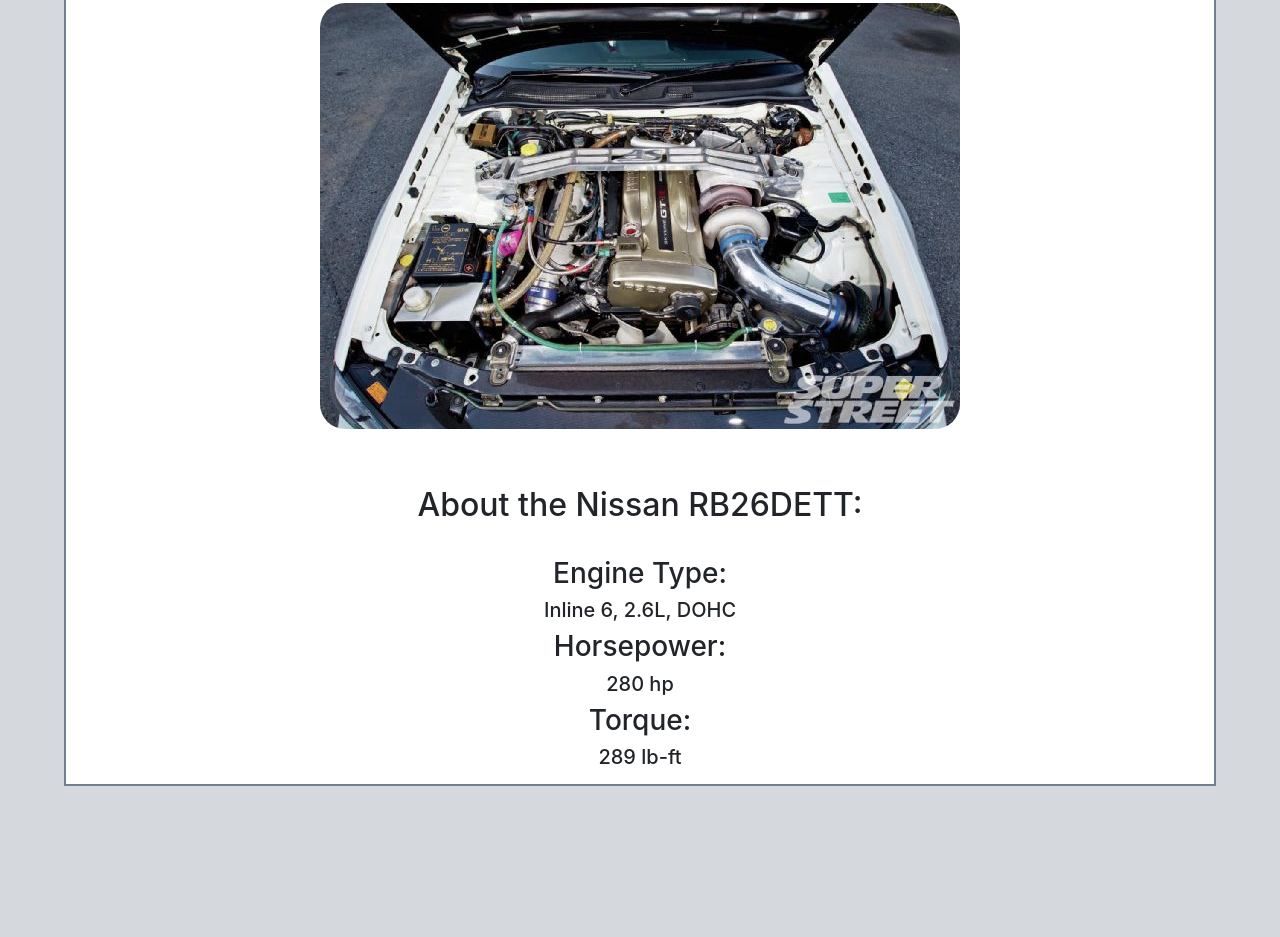
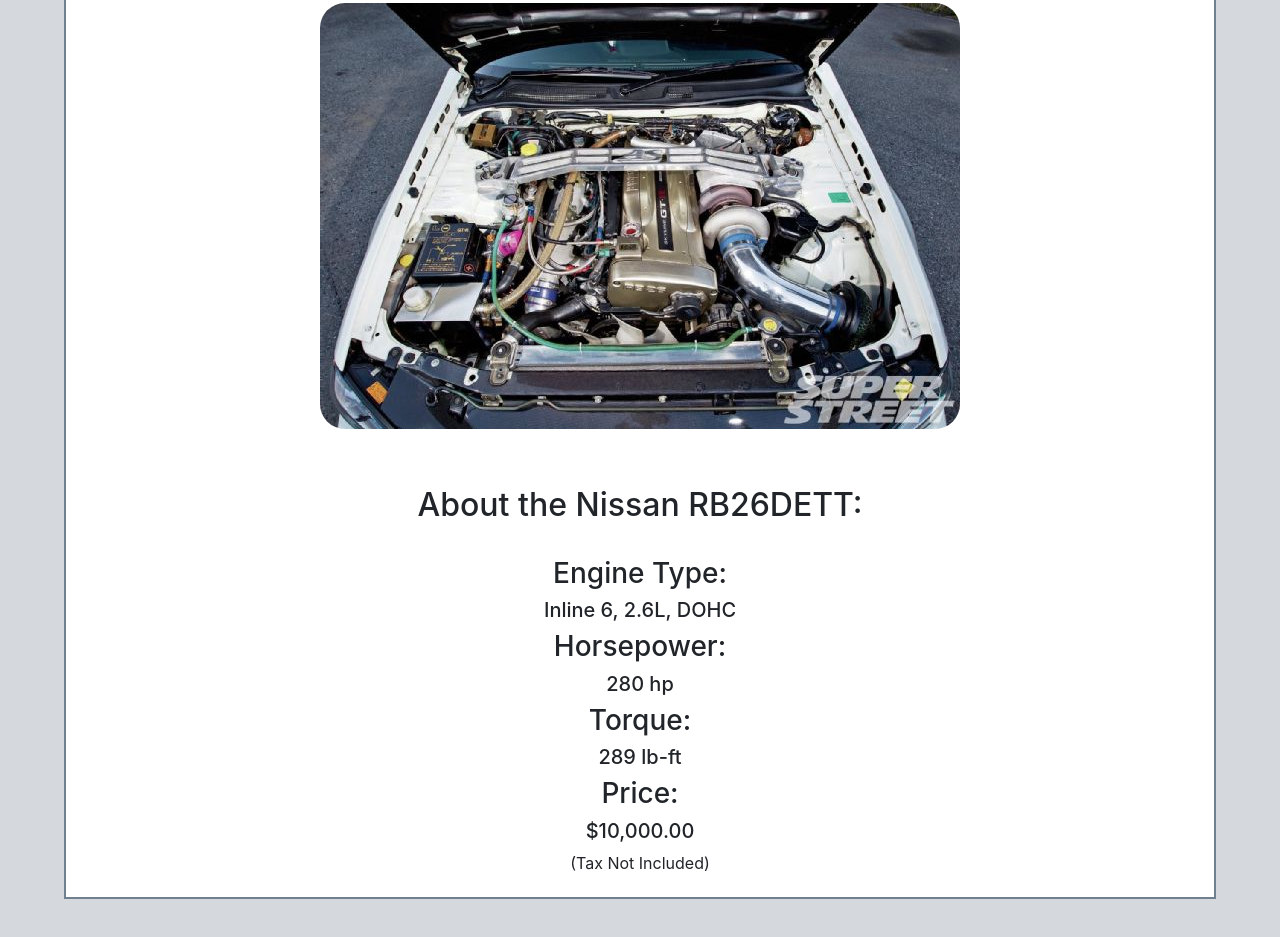
Before and after one commit to zringis/staticstorefront-project, a plain HTML site: page nissan-rb26dett.html in a window 1280 px wide. Shown: the part 241-1178 px from the top of the page. Before the commit the page ends 1091 px from the top, so only its background shows below. Drawn offline with nearby package versions, Linux system fonts and the light colour scheme.

Commit message:
Added Price

```diff
--- a/nissan-rb26dett.html
+++ b/nissan-rb26dett.html
@@ -65,6 +65,9 @@
                         <h5>280 hp</h5>
                     <h3>Torque:</h3>
                         <h5>289 lb-ft</h5>
+                    <h3>Price:</h3>
+                        <h5>$10,000.00</h5>
+                        <p>(Tax Not Included)</p>
                 </div>
             </div>
         </div>
```
